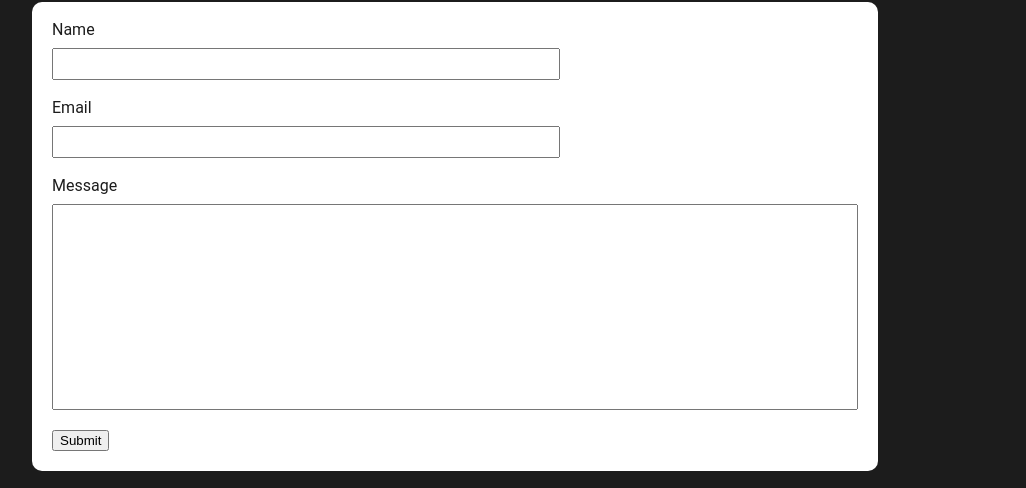
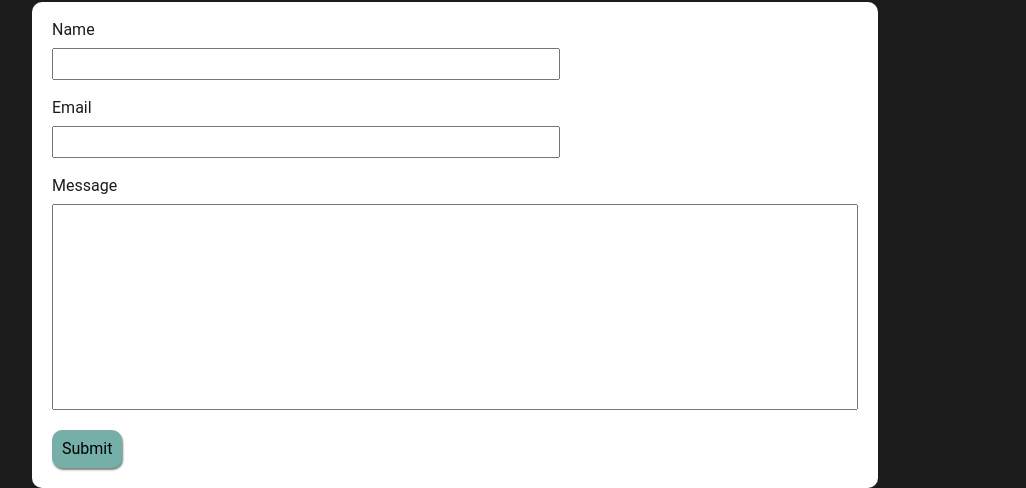
Before and after one commit to charlotteasencio/personalPortfolio, a plain HTML site: page index.html in a window 1280 px wide. Shown: the part 2068-2556 px from the top of the page, without its empty margins (185-1211 px from the left). Drawn offline with nearby package versions, Linux system fonts and the light colour scheme.

Commit message:
fix button styles

```diff
--- a/assets/css/reset.css
+++ b/assets/css/reset.css
@@ -46,3 +46,52 @@ table {
 	border-collapse: collapse;
 	border-spacing: 0;
 }
+
+
+/*Normalize*/
+/**
+ * 1. Change the font styles in all browsers.
+ * 2. Remove the margin in Firefox and Safari.
+ */
+
+ button,
+ input,
+ optgroup,
+ select,
+ textarea {
+   font-family: inherit; /* 1 */
+   font-size: 100%; /* 1 */
+   line-height: 1.15; /* 1 */
+   margin: 0; /* 2 */
+ }
+
+ /**
+  * Show the overflow in IE.
+  * 1. Show the overflow in Edge.
+  */
+
+ button,
+ input { /* 1 */
+   overflow: visible;
+ }
+
+ /**
+  * Remove the inheritance of text transform in Edge, Firefox, and IE.
+  * 1. Remove the inheritance of text transform in Firefox.
+  */
+
+ button,
+ select { /* 1 */
+   text-transform: none;
+ }
+
+ /**
+  * Correct the inability to style clickable types in iOS and Safari.
+  */
+
+ button,
+ [type="button"],
+ [type="reset"],
+ [type="submit"] {
+   -webkit-appearance: button;
+ }
--- a/assets/css/styles.css
+++ b/assets/css/styles.css
@@ -443,6 +443,14 @@
     background: rgba(235, 235, 235, 0.089);
 }
 
+#submitButton {
+   background-color: rgb(117,175,168);
+   border-radius: 10px;
+   padding: 10px;
+   border: none;
+   box-shadow: 1px 2px 2px gray;
+}
+
 #centerLinks {
     display: flex;
     justify-content: space-around;
@@ -498,6 +506,7 @@
 
     #section4UpArrow {
         align-self: center;
+        margin-right: 0;
     }
 
 }
--- a/index.html
+++ b/index.html
@@ -105,7 +105,7 @@
                     <label for="comment-input">Message</label>
                     <textarea class="form-control" id="comment-input" rows="5" name="Message: "></textarea>
                   </div>
-                  <button mat-raised-button color="primary" type="submit">Submit</button>
+                  <button id="submitButton" type="submit">Submit</button>
                 </form>
                 <div id="centerLinks">
                   <a href="https://github.com/charlotteasencio" target="_blank"><span style="font-size: 3em; color: white"><i class="fab fa-github"></i></span></a>
```
Also changed, not shown: assets/js/jquery.js (deleted).
